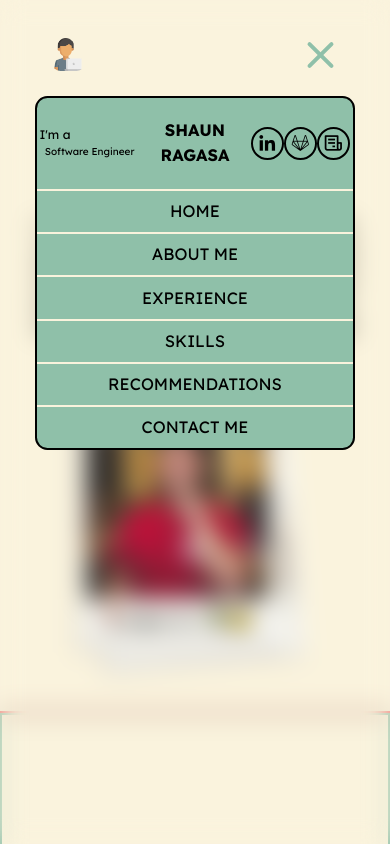
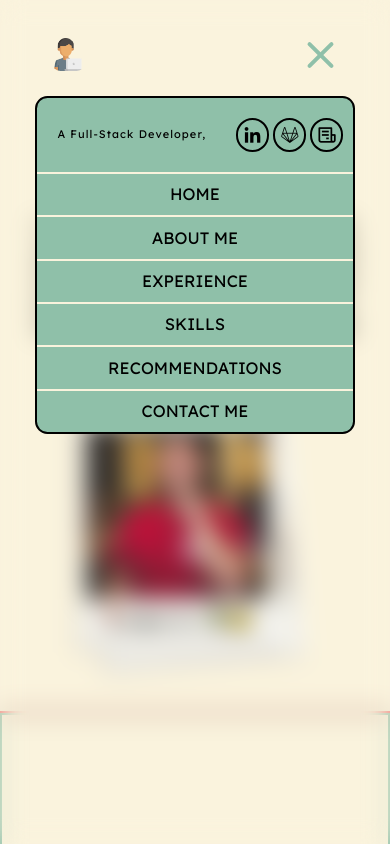
Before and after one commit to sragasadev/Portfolio, a React (Vite) app in the folder Portfolio/: page / in a window 390 px wide. Both pictures are taken after a click on the button 320 px from the left and 58 px from the top of the page. Shown: the top 844 px of the page. Built offline with nearby package versions, Linux system fonts and the light colour scheme.

Commit message:
Made hamburger rotating text better

```diff
--- a/Portfolio/src/components/Nav.jsx
+++ b/Portfolio/src/components/Nav.jsx
@@ -17,8 +17,7 @@ function Nav() {
 	const expandedIcons =
 		"w-8 h-8 relative inline-flex justify-center items-center rounded-full bg-transparent border-2 border-[#8FC0A9] overflow-hidden text-xl text-[#8FC0A9]";
 
-	const navActive =
-		"[&.active]:text-[#4A7C59]";
+	const navActive = "[&.active]:text-[#4A7C59]";
 
 	// hamburger classes
 	const hamburgerIcons =
@@ -98,30 +97,25 @@ function Nav() {
 				</div>
 				<div id="hamburgerMenu" className={`font-lexend ${menuOpen ? "" : "hidden"}`} ref={hamburgerMenu}>
 					<ul className={`border-2 border-black bg-[#8fc0a9] rounded-xl text-center`}>
-						<li className="py-5 grid grid-cols-3 place-items-center">
-							<div className="">
-								<h3 className="text-xs sm:text-sm text-left">{`I'm a`}</h3>
-								<h1>
+						<li className="py-5 grid grid-cols-5 place-items-center">
+							<div className="col-span-3 flex">
 								<div
 									id="rotating"
-										className="h-[15px] leading-[15px] text-[10px] sm:h-[21px] sm:leading-[21px] sm:text-[16px] md:h-[25px] md:leading-[25px] md:text-[20px]"
+									className="h-[15px] leading-[15px] text-[11px] sm:h-[21px] sm:leading-[21px] sm:text-[16px] md:h-[25px] md:leading-[25px] md:text-[20px] tracking-widest"
 								>
 									<span className="animate-rotatingXS sm:animate-rotatingSM md:animate-rotatingMD">
-											Full-Stack Developer
+										{`Hi I'm Shaun Ragasa!`}
 										<br />
-											Software Engineer
+										A Full-Stack Developer,
 										<br />
-											Front-End Developer
-											<br />
-											Back-End Developer
+										a Front-End Developer,
+										<br />& a Back-End Developer.
+										{/* <br />
+										& a Software Engineer! */}
 									</span>
 								</div>
-								</h1>
 							</div>
-							<h1 className="">
-								<b>SHAUN RAGASA</b>
-							</h1>
-							<div className="items-center justify-evenly sm:space-x-3">
+							<div className="col-span-2 items-center justify-evenly space-x-1 sm:space-x-3">
 								<a
 									href="https://www.linkedin.com/in/shaunragasa/"
 									target="_blank"
@@ -183,7 +177,10 @@ function Nav() {
 						</li>
 					</ul>
 				</div>
-				<div id="expandedNav" className="hidden lg:flex justify-center gap-4 xl:gap-6 font-lexend text-[0.475rem] xl:text-[0.525rem] 2xl:text-[0.65rem] text-center">
+				<div
+					id="expandedNav"
+					className="hidden lg:flex justify-center gap-4 xl:gap-6 font-lexend text-[0.475rem] xl:text-[0.525rem] 2xl:text-[0.65rem] text-center"
+				>
 					<a href="#hero" className={`nav-item ${navActive}`}>
 						HOME
 					</a>
```
Lines whose indentation alone changed are shown as unchanged.
